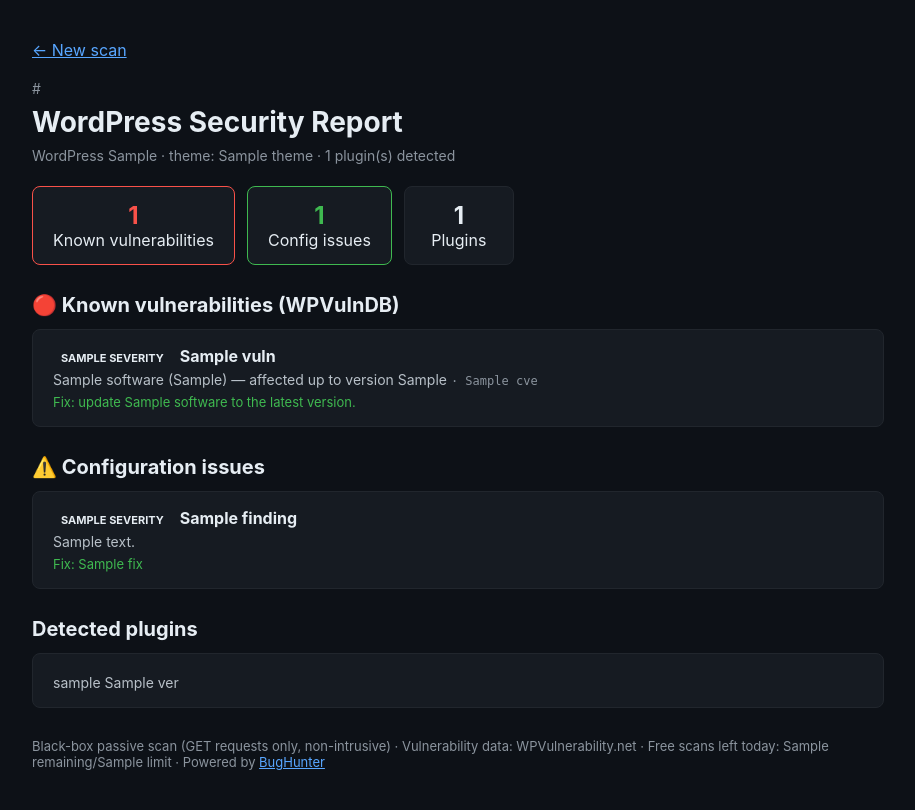
After one commit to xbMarlix/bug-analyzer, a FastAPI app: template webapp/templates/wpreport.html in a window 1280 px wide. The commit adds this page. Shown: the whole page, without its empty margins (182-1097 px from the left). Run offline with FastAPI, Linux system fonts and the light colour scheme; the template is opened without the code that fills it: most values are stand-ins (such as "Sample title", 1, 10 or a date in 2020).

Commit message:
Add black-box WordPress scanner

```diff
--- a/webapp/main.py
+++ b/webapp/main.py
@@ -23,6 +23,7 @@ from bug_hunter.analyzer.ast_analyzer import ASTAnalyzer
 from bug_hunter.analyzer.dedup import dedup_bugs
 from bug_hunter.analyzer.base import AnalysisResult
 from bug_hunter.ignore import IgnoreRules, apply_ignores
+from .wpscanner import scan_wordpress
 
 APP_DIR = Path(__file__).resolve().parent
 REPORTS_DIR = APP_DIR / "reports"
@@ -82,6 +83,36 @@ async def index(request: Request):
     })
 
 
+@app.post("/wpscan", response_class=HTMLResponse)
+async def wpscan(request: Request, site_url: str = Form(...)):
+    ip = request.client.host
+    if _check_limit(ip) <= 0:
+        raise HTTPException(
+            status_code=429,
+            detail=f"Daily limit reached ({DAILY_LIMIT} scans/day). Come back tomorrow!",
+        )
+    site_url = site_url.strip()
+    if not site_url:
+        raise HTTPException(status_code=400, detail="Enter a site URL.")
+
+    import asyncio
+    loop = asyncio.get_event_loop()
+    result = await loop.run_in_executor(None, scan_wordpress, site_url)
+    _record_scan(ip)
+
+    if not result.is_wordpress:
+        return templates.TemplateResponse(request, "index.html", {
+            "remaining": _check_limit(ip), "limit": DAILY_LIMIT,
+            "error": f"{site_url} doesn't look like a WordPress site.",
+        })
+
+    return templates.TemplateResponse(request, "wpreport.html", {
+        "result": result,
+        "remaining": _check_limit(ip),
+        "limit": DAILY_LIMIT,
+    })
+
+
 @app.post("/scan", response_class=HTMLResponse)
 async def scan(request: Request, repo_url: str = Form(...)):
     ip = request.client.host
--- /dev/null
+++ b/webapp/templates/wpreport.html
@@ -0,0 +1,102 @@
+<!DOCTYPE html>
+<html lang="en">
+<head>
+  <meta charset="utf-8">
+  <meta name="viewport" content="width=device-width, initial-scale=1">
+  <title>WordPress Security Report — BugHunter</title>
+  <style>
+    * { box-sizing: border-box; margin: 0; }
+    body { font-family: -apple-system, 'Segoe UI', sans-serif; background: #0d1117; color: #e6edf3; }
+    .wrap { max-width: 900px; margin: 0 auto; padding: 40px 24px; }
+    a { color: #58a6ff; }
+    .back { display: inline-block; margin-bottom: 20px; }
+    h1 { font-size: 28px; margin: 8px 0; }
+    .url { color: #8b949e; word-break: break-all; font-size: 14px; }
+    .cards { display: flex; gap: 12px; flex-wrap: wrap; margin: 22px 0; }
+    .card { background: #161b22; border: 1px solid #21262d; border-radius: 8px; padding: 14px 20px; text-align: center; min-width: 110px; }
+    .card b { display: block; font-size: 24px; }
+    .crit { border-color: #f85149; } .crit b { color: #f85149; }
+    .good { border-color: #3fb950; } .good b { color: #3fb950; }
+    .item { background: #161b22; border: 1px solid #21262d; border-radius: 8px; padding: 16px 20px; margin-bottom: 12px; }
+    .item .t { font-weight: 700; }
+    .item .d { font-size: 14px; color: #b8c0c8; margin-top: 4px; }
+    .item .fix { font-size: 13px; color: #3fb950; margin-top: 6px; }
+    .badge { display: inline-block; font-size: 11px; font-weight: 700; padding: 2px 8px; border-radius: 10px; margin-right: 8px; }
+    .b-critical { background: #f85149; color: #fff; }
+    .b-high { background: #d29922; color: #000; }
+    .b-medium { background: #bb8009; color: #000; }
+    .b-low { background: #58a6ff; color: #000; }
+    h2 { margin: 28px 0 12px; font-size: 20px; }
+    .meta { color: #8b949e; font-size: 13px; margin-top: 30px; }
+    .cve { font-family: monospace; font-size: 12px; color: #8b949e; }
+  </style>
+</head>
+<body>
+  <div class="wrap">
+    <a class="back" href="/">← New scan</a>
+    <div class="url">{{ result.url }}</div>
+    <h1>WordPress Security Report</h1>
+    <div class="url">
+      WordPress {{ result.wp_version or "version unknown" }}
+      {% if result.theme %} · theme: {{ result.theme }}{% endif %}
+      · {{ result.plugins|length }} plugin(s) detected
+    </div>
+
+    <div class="cards">
+      <div class="card {{ 'crit' if result.vulns|length > 0 else 'good' }}">
+        <b>{{ result.vulns|length }}</b>Known vulnerabilities
+      </div>
+      <div class="card {{ 'crit' if result.findings|selectattr('severity','equalto','critical')|list|length > 0 else 'good' }}">
+        <b>{{ result.findings|length }}</b>Config issues
+      </div>
+      <div class="card">
+        <b>{{ result.plugins|length }}</b>Plugins
+      </div>
+    </div>
+
+    {% if result.vulns %}
+    <h2>🔴 Known vulnerabilities (WPVulnDB)</h2>
+    {% for v in result.vulns[:25] %}
+    <div class="item">
+      <div class="t"><span class="badge b-{{ v.severity }}">{{ v.severity.upper() }}</span>{{ v.title }}</div>
+      <div class="d">{{ v.software }} ({{ v.software_type }}) — affected up to version {{ v.max_affected }}
+        {% if v.cve %}<span class="cve"> · {{ v.cve }}</span>{% endif %}</div>
+      <div class="fix">Fix: update {{ v.software }} to the latest version.</div>
+    </div>
+    {% endfor %}
+    {% endif %}
+
+    {% if result.findings %}
+    <h2>⚠️ Configuration issues</h2>
+    {% for f in result.findings %}
+    <div class="item">
+      <div class="t"><span class="badge b-{{ f.severity }}">{{ f.severity.upper() }}</span>{{ f.title }}</div>
+      <div class="d">{{ f.detail }}</div>
+      <div class="fix">Fix: {{ f.fix }}</div>
+    </div>
+    {% endfor %}
+    {% endif %}
+
+    {% if not result.vulns and not result.findings %}
+    <div class="item"><div class="t">✅ No known vulnerabilities or config issues found</div>
+      <div class="d">Passive checks came back clean. Note: this is a black-box scan — it can't see server-side code or authenticated areas.</div>
+    </div>
+    {% endif %}
+
+    {% if result.plugins %}
+    <h2>Detected plugins</h2>
+    <div class="item"><div class="d">
+      {% for slug, ver in result.plugins.items() %}
+        {{ slug }}{% if ver %} {{ ver }}{% endif %}{{ ", " if not loop.last }}
+      {% endfor %}
+    </div></div>
+    {% endif %}
+
+    <div class="meta">
+      Black-box passive scan (GET requests only, non-intrusive) · Vulnerability data: WPVulnerability.net ·
+      Free scans left today: {{ remaining }}/{{ limit }} ·
+      Powered by <a href="https://github.com/xbMarlix/bug-analyzer">BugHunter</a>
+    </div>
+  </div>
+</body>
+</html>
--- /dev/null
+++ b/webapp/wpscanner.py
@@ -0,0 +1,245 @@
+"""Black-box WordPress security scanner.
+
+Given a site URL, passively detects WordPress version, plugins, themes from
+public pages (readme.html, asset paths, meta generator), checks them against
+the WPVulnerability database (free, no API key), and runs safe config checks
+(xmlrpc, wp-json user enumeration, debug mode, directory listing).
+
+All checks are GET-only and non-intrusive.
+"""
+from __future__ import annotations
+
+import json
+import re
+import urllib.parse
+import urllib.request
+from dataclasses import dataclass, field
+
+UA = {"User-Agent": "BugHunter-WPScanner/1.0"}
+TIMEOUT = 15
+VULN_API = "https://www.wpvulnerability.net"
+
+
+@dataclass
+class Vuln:
+    software: str
+    software_type: str  # core|plugin|theme
+    title: str
+    max_affected: str
+    cve: str
+    severity: str = "high"
+
+
+@dataclass
+class Finding:
+    check: str
+    severity: str  # critical|high|medium|low|info
+    title: str
+    detail: str
+    fix: str
+
+
+@dataclass
+class ScanResult:
+    url: str
+    is_wordpress: bool = False
+    wp_version: str | None = None
+    plugins: dict = field(default_factory=dict)   # slug -> version|None
+    theme: str | None = None
+    vulns: list = field(default_factory=list)
+    findings: list = field(default_factory=list)
+    errors: list = field(default_factory=list)
+
+
+def _get(url: str, timeout: int = TIMEOUT) -> tuple[int, str, dict]:
+    req = urllib.request.Request(url, headers=UA)
+    try:
+        with urllib.request.urlopen(req, timeout=timeout) as resp:
+            body = resp.read(2_000_000).decode("utf-8", errors="replace")
+            return resp.status, body, dict(resp.headers)
+    except urllib.error.HTTPError as e:
+        try:
+            body = e.read(500_000).decode("utf-8", errors="replace")
+        except Exception:
+            body = ""
+        return e.code, body, {}
+    except Exception:
+        return 0, "", {}
+
+
+def _api_get(path: str):
+    status, body, _ = _get(VULN_API + path)
+    if status != 200 or not body:
+        return None
+    try:
+        return json.loads(body)
+    except json.JSONDecodeError:
+        return None
+
+
+def detect_wordpress(base: str) -> ScanResult:
+    res = ScanResult(url=base)
+    base = base.rstrip("/")
+
+    status, html, headers = _get(base + "/")
+    if status == 0:
+        res.errors.append("Site is unreachable")
+        return res
+
+    # WP signals: meta generator, wp-content paths, wp-json link
+    gen = re.search(r'<meta\s+name=["\']generator["\']\s+content=["\']WordPress\s*([\d.]*)', html, re.I)
+    has_wp_content = "wp-content/" in html or "wp-includes/" in html
+    if gen:
+        res.is_wordpress = True
+        res.wp_version = gen.group(1) or None
+    elif has_wp_content:
+        res.is_wordpress = True
+
+    if not res.is_wordpress:
+        # Try readme.html — classic WP fingerprint
+        st, readme, _ = _get(base + "/readme.html")
+        if st == 200 and "WordPress" in readme:
+            res.is_wordpress = True
+            m = re.search(r"Version\s+([\d.]+)", readme)
+            if m:
+                res.wp_version = m.group(1)
+        else:
+            return res
+
+    # WP version fallback: feed or login page CSS version
+    if not res.wp_version:
+        st, login, _ = _get(base + "/wp-login.php")
+        if st == 200:
+            m = re.search(r"ver=([\d.]+)", login)
+            if m:
+                res.wp_version = m.group(1)
+
+    # Plugins & theme from asset paths: /wp-content/plugins/<slug>/, /themes/<slug>/
+    for m in re.finditer(r"/wp-content/plugins/([a-z0-9\-_]+)/", html, re.I):
+        res.plugins.setdefault(m.group(1).lower(), None)
+    for m in re.finditer(r"/wp-content/themes/([a-z0-9\-_]+)/", html, re.I):
+        if not res.theme:
+            res.theme = m.group(1).lower()
+
+    # Plugin versions via readme.txt for detected plugins (up to 15)
+    for slug in list(res.plugins)[:15]:
+        st, txt, _ = _get(f"{base}/wp-content/plugins/{slug}/readme.txt")
+        if st == 200:
+            m = re.search(r"Stable tag:\s*([\d.]+)", txt)
+            if m:
+                res.plugins[slug] = m.group(1)
+
+    return res
+
+
+def check_vulns(res: ScanResult):
+    targets = []
+    if res.wp_version:
+        targets.append(("core", "wordpress", res.wp_version))
+    for slug, ver in res.plugins.items():
+        targets.append(("plugin", slug, ver))
+    if res.theme:
+        targets.append(("theme", res.theme, None))
+
+    for sw_type, slug, ver in targets:
+        data = _api_get(f"/{sw_type}/{slug}")
+        if not data or data.get("error"):
+            continue
+        for v in (data.get("data", {}) or {}).get("vulnerability", []) or []:
+            op = v.get("operator", {})
+            max_v = op.get("max_version")
+            # Version filter: report when installed version is below the fixed one
+            if ver and max_v and _version_gte(ver, max_v):
+                continue
+            cve = ""
+            for s in v.get("source", []) or []:
+                if str(s.get("id", "")).startswith("CVE"):
+                    cve = s["id"]
+                    break
+            res.vulns.append(Vuln(
+                software=slug,
+                software_type=sw_type,
+                title=v.get("name", "Known vulnerability"),
+                max_affected=max_v or "?",
+                cve=cve,
+                severity="high" if sw_type == "core" else "medium",
+            ))
+
+
+def check_config(res: ScanResult):
+    base = res.url.rstrip("/")
+
+    # 1. xmlrpc.php exposed (pingback DDoS / brute force amplification)
+    st, body, _ = _get(base + "/xmlrpc.php")
+    if st == 200 and "XML-RPC server accepts POST requests only" in body:
+        res.findings.append(Finding(
+            "xmlrpc", "medium", "XML-RPC enabled",
+            "xmlrpc.php is publicly accessible — enables brute-force amplification and pingback abuse.",
+            "Disable XML-RPC (plugin or .htaccess deny) if not needed.",
+        ))
+
+    # 2. User enumeration via REST API
+    st, body, _ = _get(base + "/wp-json/wp/v2/users")
+    if st == 200 and body.strip().startswith("["):
+        try:
+            users = json.loads(body)
+            if users and isinstance(users, list):
+                names = ", ".join(str(u.get("slug", "?")) for u in users[:5])
+                res.findings.append(Finding(
+                    "user-enum", "medium", "User enumeration via REST API",
+                    f"/wp-json/wp/v2/users exposes usernames: {names}. Aids brute-force attacks.",
+                    "Restrict /users endpoint (security plugin or REST filter).",
+                ))
+        except json.JSONDecodeError:
+            pass
+
+    # 3. Debug mode (display errors / wp-config backup)
+    st, body, _ = _get(base + "/wp-config.php.swp")
+    if st == 200 and len(body) > 50:
+        res.findings.append(Finding(
+            "config-backup", "critical", "wp-config backup file exposed",
+            "wp-config.php.swp is downloadable — likely contains DB credentials.",
+            "Delete backup copies of wp-config.php immediately.",
+        ))
+
+    # 4. Directory listing on uploads
+    st, body, _ = _get(base + "/wp-content/uploads/")
+    if st == 200 and ("Index of" in body or "Parent Directory" in body):
+        res.findings.append(Finding(
+            "dir-listing", "low", "Directory listing on uploads",
+            "/wp-content/uploads/ shows a file index — leaks file names and structure.",
+            "Disable directory indexing (Options -Indexes).",
+        ))
+
+    # 5. Outdated core
+    if res.wp_version and _version_lt(res.wp_version, "6.0"):
+        res.findings.append(Finding(
+            "outdated-core", "high", f"Outdated WordPress core {res.wp_version}",
+            f"Site runs WordPress {res.wp_version} — far behind current releases, unpatched CVEs likely.",
+            "Update WordPress core to the latest version.",
+        ))
+
+
+def _version_gte(a: str, b: str) -> bool:
+    def parts(v):
+        return [int(x) if x.isdigit() else 0 for x in re.split(r"[.-]", v)[:4]]
+    pa, pb = parts(a), parts(b)
+    pa += [0] * (len(pb) - len(pa))
+    pb += [0] * (len(pa) - len(pb))
+    return pa >= pb
+
+
+def _version_lt(a: str, b: str) -> bool:
+    return not _version_gte(a, b)
+
+
+def scan_wordpress(url: str) -> ScanResult:
+    if not url.startswith(("http://", "https://")):
+        url = "https://" + url
+    res = detect_wordpress(url)
+    if not res.is_wordpress:
+        res.errors.append("Does not look like a WordPress site")
+        return res
+    check_vulns(res)
+    check_config(res)
+    return res
```
Also changed, not shown: webapp/templates/index.html (+8 -0 lines).
